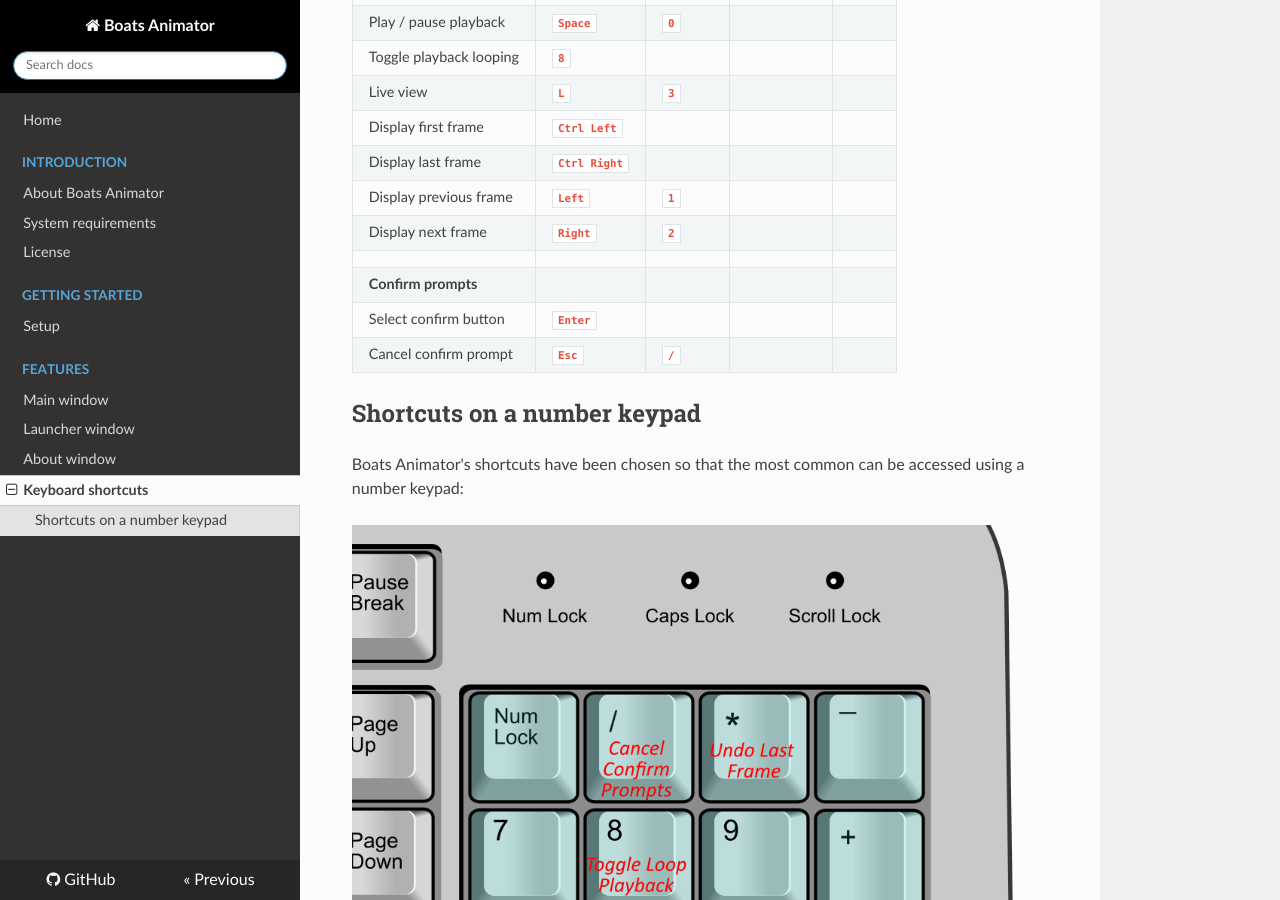
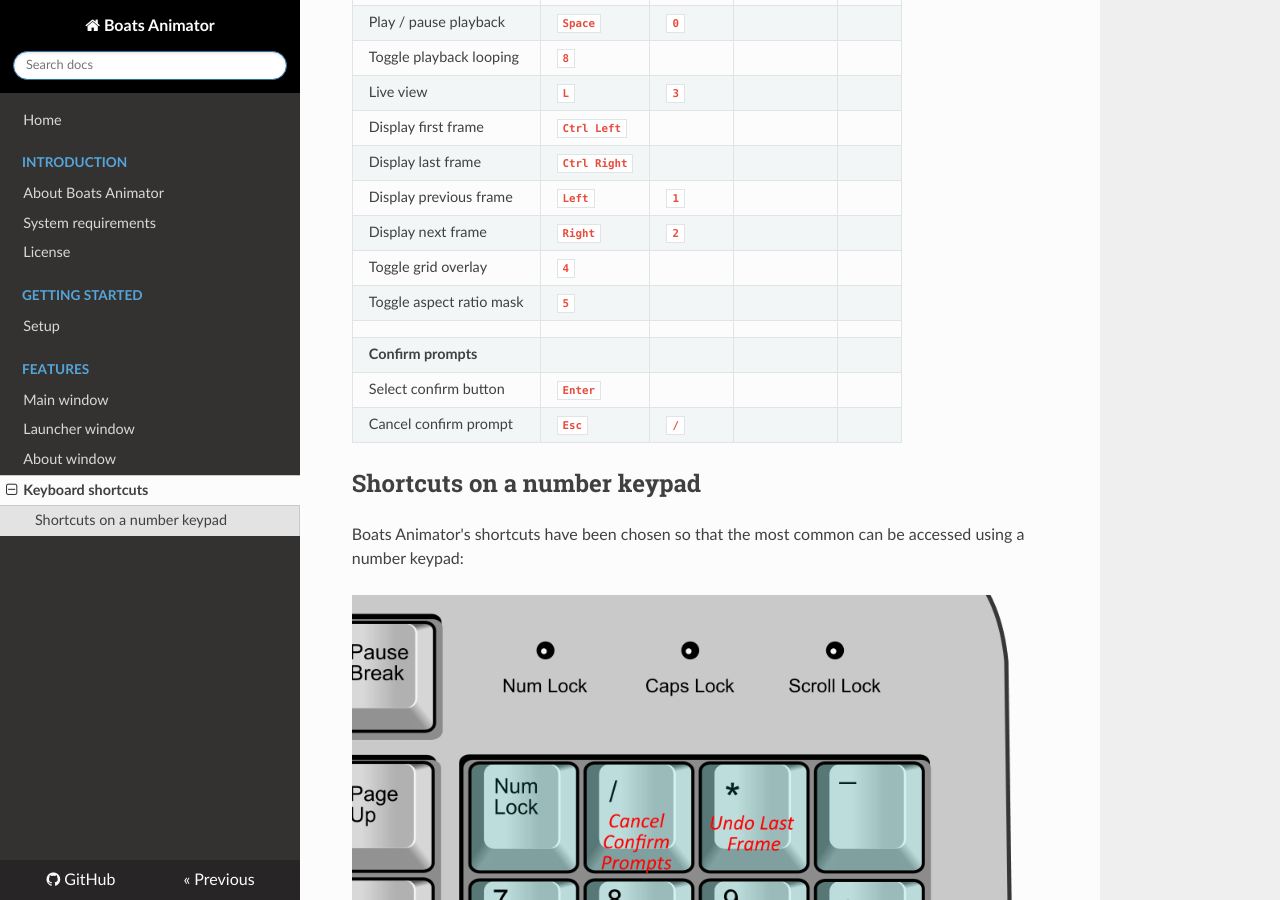
Before and after one commit to charlielee/boats-animator, an MkDocs documentation site: the page built from docs/features/keyboard-shortcuts.md, in a window 1280 px wide and 900 px high, scrolled down 504 px. Built offline with MkDocs 1.6.1, drawn with Linux system fonts in a browser that asks for light colours; nearby versions of some CDN libraries; old or Windows-style settings are respelled for this version of MkDocs.

Commit message:
Update keyboard shortcut docs

```diff
--- a/docs/features/keyboard-shortcuts.md
+++ b/docs/features/keyboard-shortcuts.md
@@ -4,23 +4,25 @@
 !!! note "Note for macOS users:"
     The `Command` key should be used in place of any shortcuts listed with `Ctrl` in them.
 
-| Action                  | Primary          | Alt 1        | Alt 2           | Alt 3   |
-|-------------------------|------------------|--------------|-----------------|---------|
-| **Main shortcuts**      |                  |              |                 |         |
-| Capture frame           | **`Ctrl 1`**     | **`Enter`**  |                 |         |
-| Undo last frame         | **`Ctrl Z`**     | **`Delete`** | **`Backspace`** | **`*`** |
-| Toggle audio            | **`Ctrl M`**     |              |                 |         |
-| Play / pause playback   | **`Space`**      | **`0`**      |                 |         |
-| Toggle playback looping | **`8`**          |              |                 |         |
-| Live view               | **`L`**          | **`3`**      |                 |         |
-| Display first frame     | **`Ctrl Left`**  |              |                 |         |
-| Display last frame      | **`Ctrl Right`** |              |                 |         |
-| Display previous frame  | **`Left`**       | **`1`**      |                 |         |
-| Display next frame      | **`Right`**      | **`2`**      |                 |         |
-|                         |                  |              |                 |         |
-| **Confirm prompts**     |                  |              |                 |         |
-| Select confirm button   | **`Enter`**      |              |                 |         |
-| Cancel confirm prompt   | **`Esc`**        | **`/`**      |                 |         |
+| Action                   | Primary          | Alt 1        | Alt 2           | Alt 3   |
+|--------------------------|------------------|--------------|-----------------|---------|
+| **Main shortcuts**       |                  |              |                 |         |
+| Capture frame            | **`Ctrl 1`**     | **`Enter`**  |                 |         |
+| Undo last frame          | **`Ctrl Z`**     | **`Delete`** | **`Backspace`** | **`*`** |
+| Toggle audio             | **`Ctrl M`**     |              |                 |         |
+| Play / pause playback    | **`Space`**      | **`0`**      |                 |         |
+| Toggle playback looping  | **`8`**          |              |                 |         |
+| Live view                | **`L`**          | **`3`**      |                 |         |
+| Display first frame      | **`Ctrl Left`**  |              |                 |         |
+| Display last frame       | **`Ctrl Right`** |              |                 |         |
+| Display previous frame   | **`Left`**       | **`1`**      |                 |         |
+| Display next frame       | **`Right`**      | **`2`**      |                 |         |
+| Toggle grid overlay      | **`4`**          |              |                 |         |
+| Toggle aspect ratio mask | **`5`**          |              |                 |         |
+|                          |                  |              |                 |         |
+| **Confirm prompts**      |                  |              |                 |         |
+| Select confirm button    | **`Enter`**      |              |                 |         |
+| Cancel confirm prompt    | **`Esc`**        | **`/`**      |                 |         |
 
 ## Shortcuts on a number keypad
 Boats Animator's shortcuts have been chosen so that the most common can be accessed using a number keypad:
```
Also changed, not shown: docs/features/main-window.md (+2 -2 lines), docs/img/keypad-shortcuts-min.png, docs/img/keypad-shortcuts.png.
